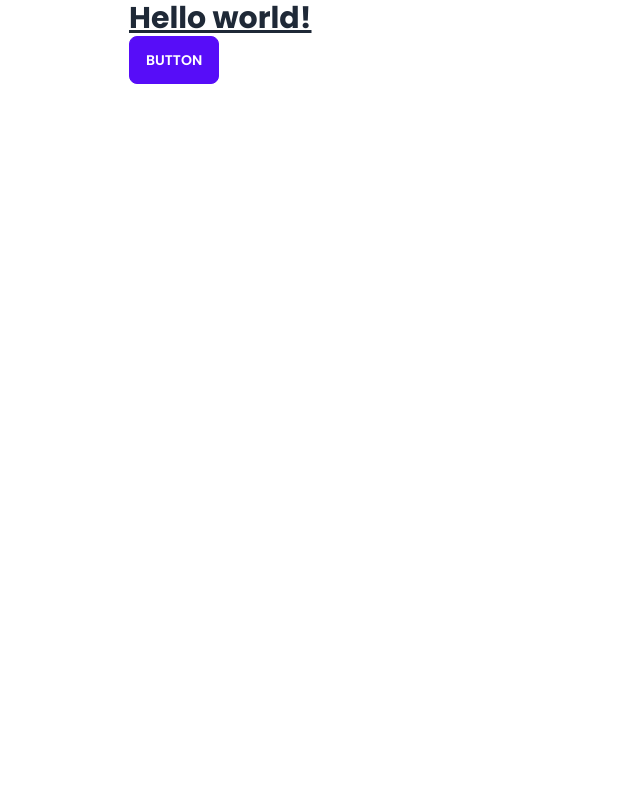
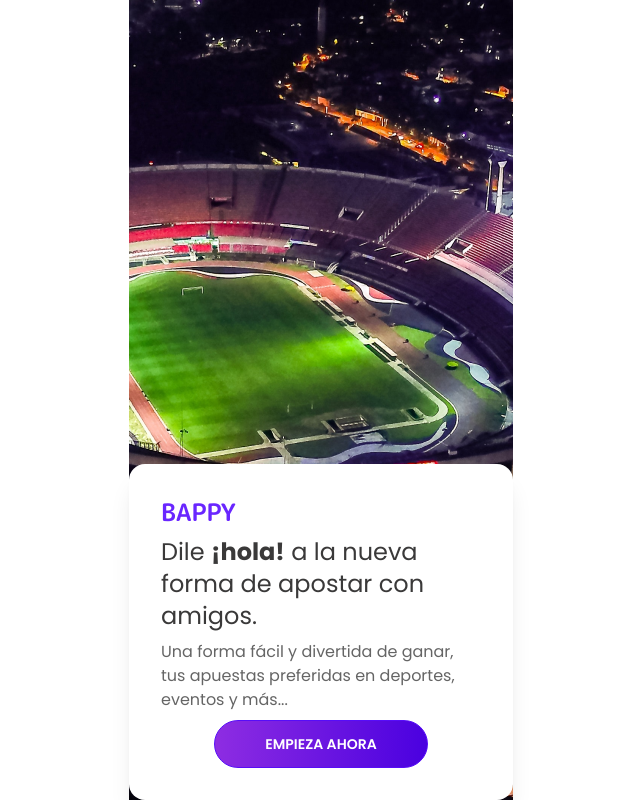
Before and after one commit to AndresBappy/Sigma, a Next.js app: page / in a window 1280 px wide. Shown: the whole page, without its empty margins (319-959 px from the left). Built offline with nearby package versions, Linux system fonts and the light colour scheme.

Commit message:
Update home page

```diff
--- a/pages/_app.tsx
+++ b/pages/_app.tsx
@@ -3,7 +3,7 @@ import type { AppProps } from 'next/app';
 
 export default function App({ Component, pageProps }: AppProps) {
   return (
-    <div className="container max-w-sm min-h-full">
+    <div className="container max-w-sm h-full">
       <Component {...pageProps} />
     </div>
   );
--- a/pages/_document.tsx
+++ b/pages/_document.tsx
@@ -6,7 +6,10 @@ export default function Document() {
       <Head>
         <link rel="preconnect" href="https://fonts.googleapis.com" />
         <link rel="preconnect" href="https://fonts.gstatic.com" crossOrigin="true" />
-        <link href="https://fonts.googleapis.com/css2?family=Poppins:wght@400;600;700&display=swap" rel="stylesheet" />
+        <link
+          href="https://fonts.googleapis.com/css2?family=M+PLUS+Rounded+1c:wght@700&family=Poppins:wght@400;600;700&display=swap"
+          rel="stylesheet"
+        />
       </Head>
       <body>
         <Main />
--- a/pages/index.tsx
+++ b/pages/index.tsx
@@ -2,6 +2,7 @@ import Head from 'next/head';
 import Image from 'next/image';
 import { Inter } from '@next/font/google';
 import styles from '../styles/Home.module.css';
+import Link from 'next/link';
 
 const inter = Inter({ subsets: ['latin'] });
 
@@ -118,8 +119,24 @@ export default function Home() {
           </a>
         </div>
       </main> */}
-      <h1 className="text-3xl font-bold underline">Hello world!</h1>
-      <button className="btn btn-primary">Button</button>
+      <div className="bg-[url('/images/background-home.png')] image-full h-full flex items-end">
+        <div className="card w-96 bg-white shadow-xl">
+          <div className="card-body">
+            <h1 className="card-title text-2xl font-logo font-bold text-custom-purple">BAPPY</h1>
+            <h2 className="text-2xl text-gray-title">
+              Dile <span className="font-bold">¡hola!</span> a la nueva forma de apostar con amigos.
+            </h2>
+            <p className="text-gray-text">
+              Una forma fácil y divertida de ganar, tus apuestas preferidas en deportes, eventos y más...
+            </p>
+            <div className="card-actions justify-center">
+              <Link href="/register" className="btn btn-primary">
+                Empieza ahora
+              </Link>
+            </div>
+          </div>
+        </div>
+      </div>
     </>
   );
 }
--- a/styles/globals.css
+++ b/styles/globals.css
@@ -6,6 +6,20 @@ body,
 html,
 #__next {
   height: 100%;
+}
+
+.btn-primary {
+  background: linear-gradient(92.61deg, #8e2de2 0%, #4a00e0 100%);
+  border-radius: 100px;
+  padding: 8px 50px;
+}
+
+.btn-primary:hover {
+  background: linear-gradient(92.33deg, #f12711 0%, #f5af19 100%);
+}
+
+.btn-primary:active {
+  background: rgba(105, 38, 255, 0.54);
 }
 
 /* :root {
--- a/tailwind.config.js
+++ b/tailwind.config.js
@@ -7,6 +7,12 @@ module.exports = {
     extend: {
       fontFamily: {
         sans: ['Poppins', ...defaultTheme.fontFamily.sans],
+        logo: ['"M PLUS Rounded 1c"', ...defaultTheme.fontFamily.sans],
+      },
+      colors: {
+        'custom-purple': '#6926FF',
+        'gray-title': '#3A3939',
+        'gray-text': '#656565',
       },
     },
     container: {
```
Also changed, not shown: public/images/background-home.png (added).
